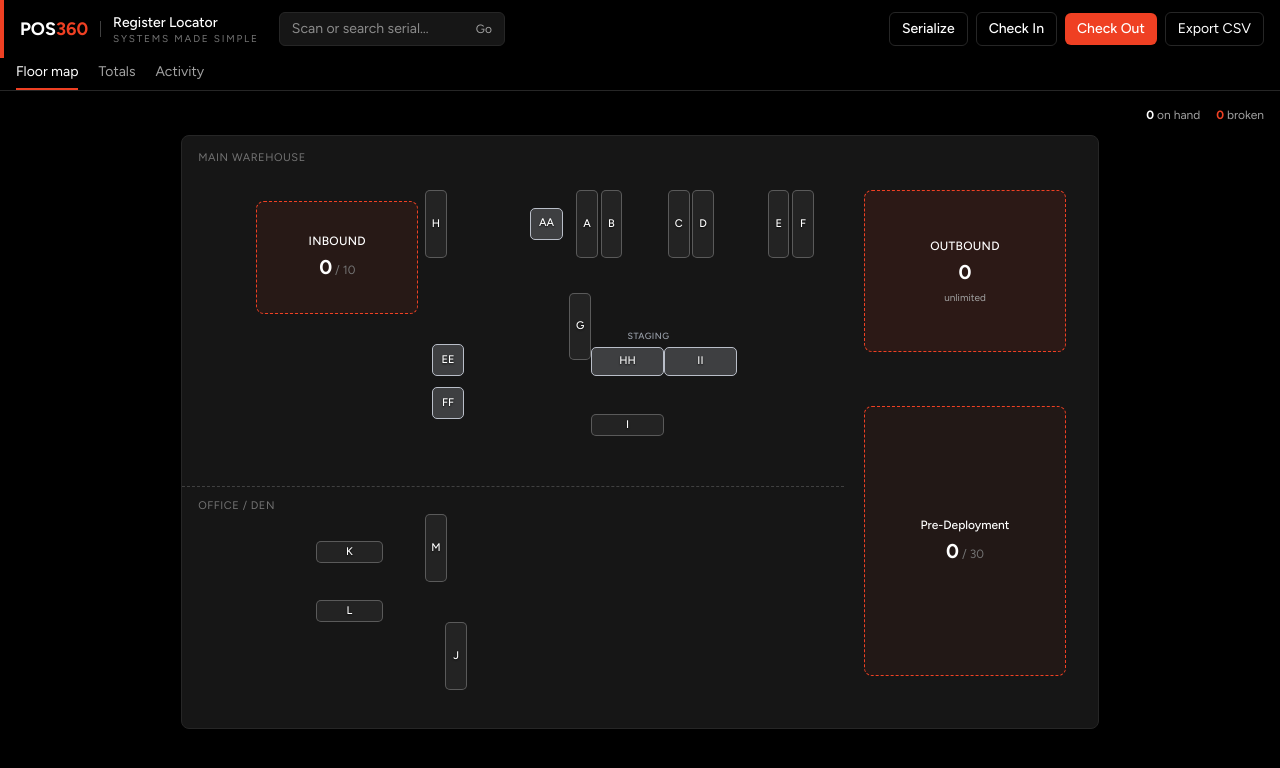
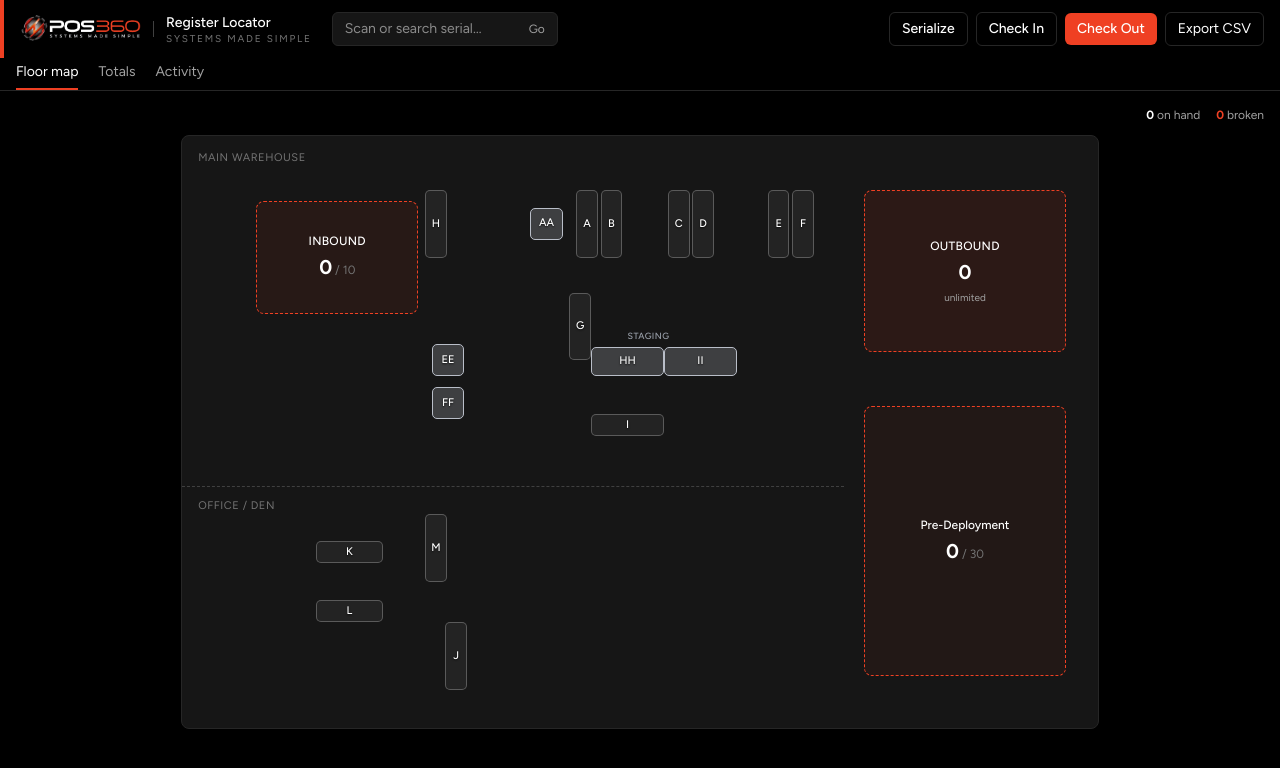
Before and after one commit to DrCigar/bins, a Next.js app: page / in a window 1280 px wide. Shown: the top 768 px of the page. Built offline with nearby package versions, Linux system fonts and the light colour scheme; no server answers; the database is empty.

Commit message:
feat: use official POS360 logo in header (replaces text wordmark)

```diff
--- a/components/AppShell.tsx
+++ b/components/AppShell.tsx
@@ -1,5 +1,6 @@
 "use client";
 import Link from "next/link";
+import Image from "next/image";
 import { usePathname } from "next/navigation";
 import { SerialSearch } from "./SerialSearch";
 import { Machine } from "@/lib/domain/types";
@@ -29,9 +30,7 @@ export function AppShell({
   return (
     <div>
       <header className="flex items-center gap-3 px-4 py-3 bg-black border-l-4 border-pos-vermilion flex-wrap">
-        <span className="text-lg font-bold">
-          POS<span className="text-pos-vermilion">360</span>
-        </span>
+        <Image src="/pos360-logo.png" alt="POS360" width={121} height={28} priority />
         <span className="w-px h-4 bg-neutral-700" />
         <div className="leading-tight">
           <p className="text-sm font-medium">Register Locator</p>
```
Also changed, not shown: public/pos360-logo.png (added).
